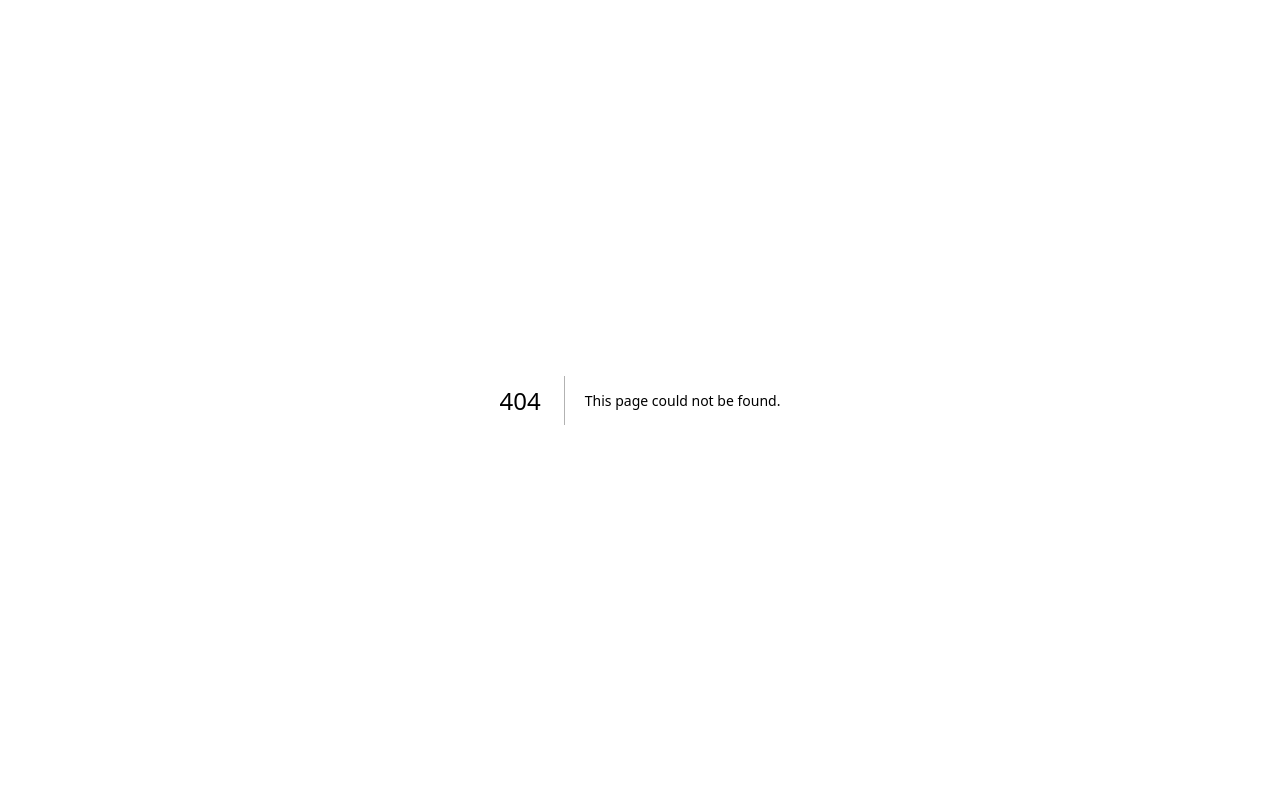
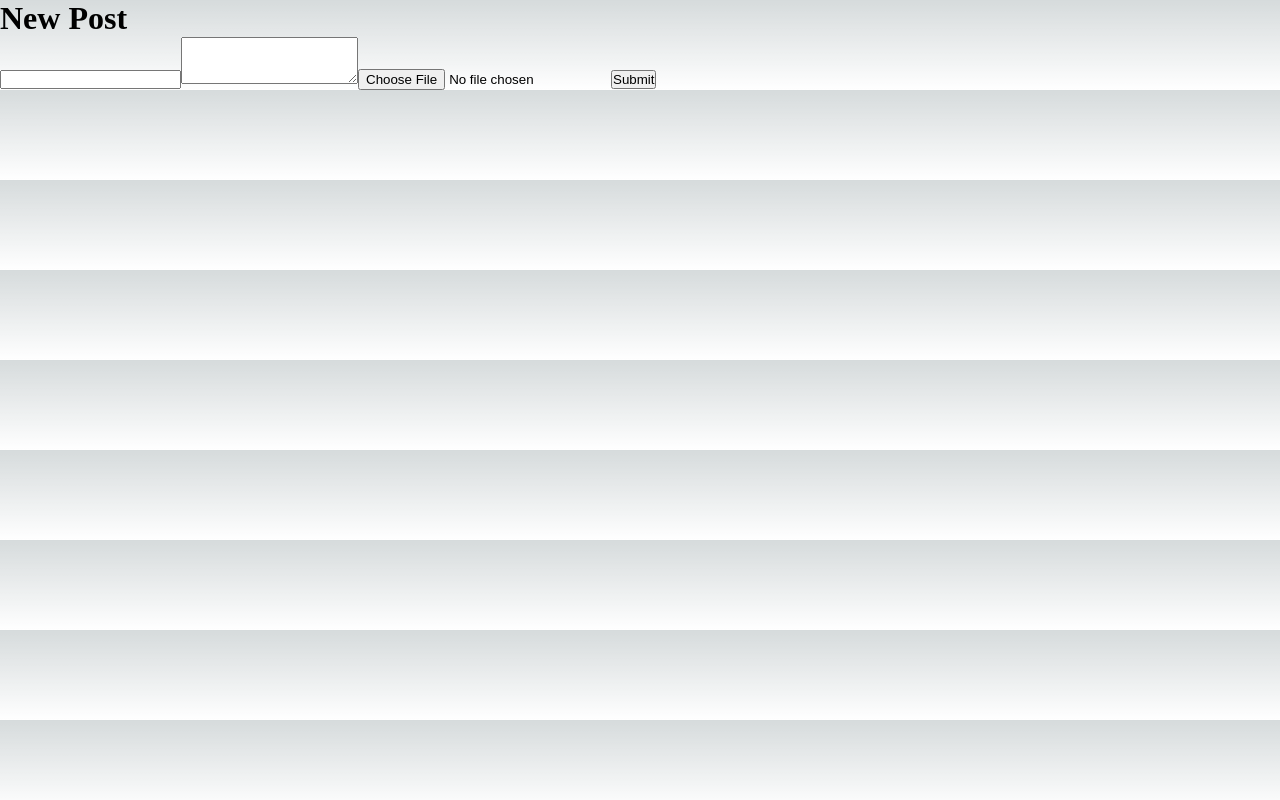
Before and after one commit to ericfei0521/Blog-FE, a Next.js app: page /new-post in a window 1280 px wide. Before the commit this address had no page. Built offline with nearby package versions, Linux system fonts and the light colour scheme.

Commit message:
add pages

```diff
--- /dev/null
+++ b/src/pages/new-post.tsx
@@ -0,0 +1,30 @@
+import { useState } from 'react';
+const NewPost = () => {
+    const [data, setData] = useState<{
+        title: string;
+        content: string;
+        image: string | null;
+    }>({
+        title: '',
+        content: '',
+        image: null,
+    });
+
+    return (
+        <div>
+            <h1>New Post</h1>
+            <input
+                type="text"
+                name="title"
+                onChange={(e) => {
+                    setData({ ...data, title: e.target.value });
+                }}
+            />
+            <textarea name="content" rows={3} />
+            <input type="file" name="image" />
+            <button>Submit</button>
+        </div>
+    );
+};
+
+export default NewPost;
```
Also changed, not shown: src/pages/index.tsx (+15 -11 lines).
